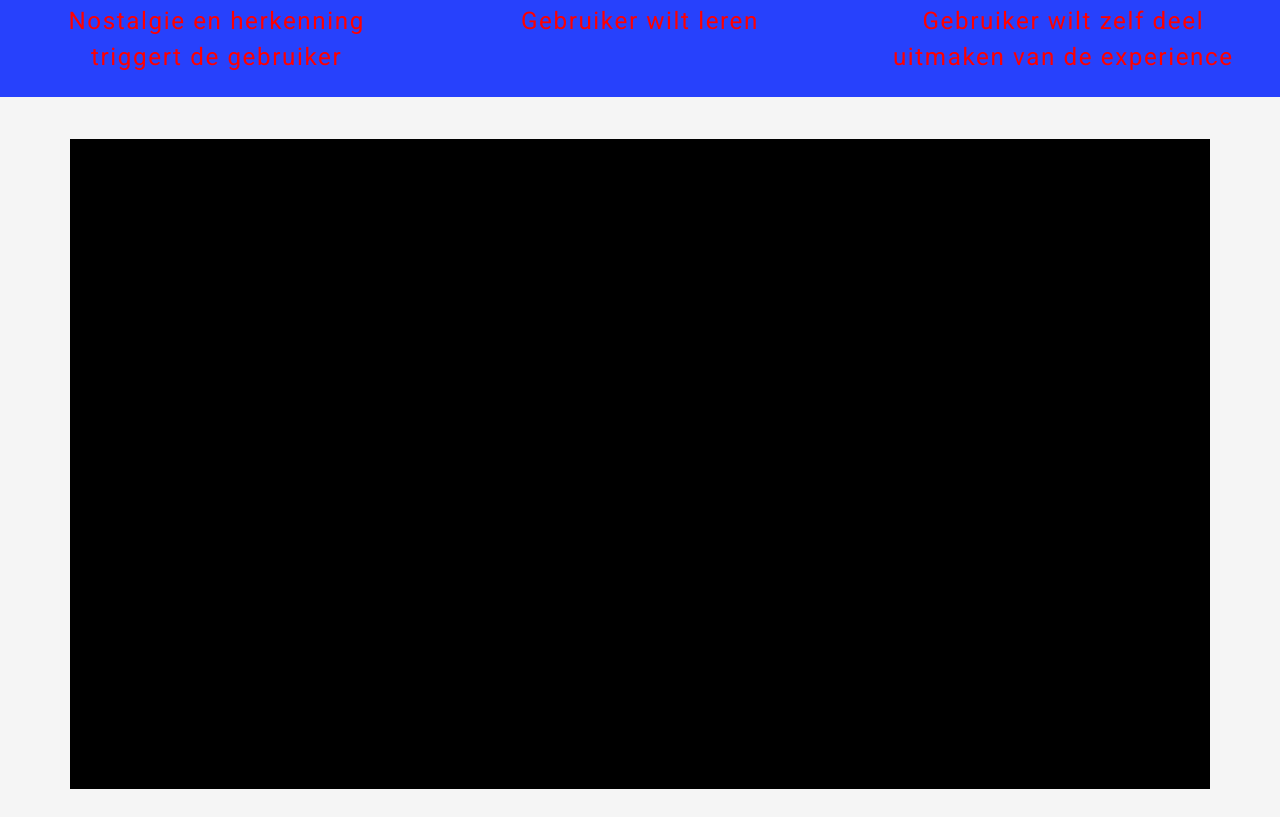
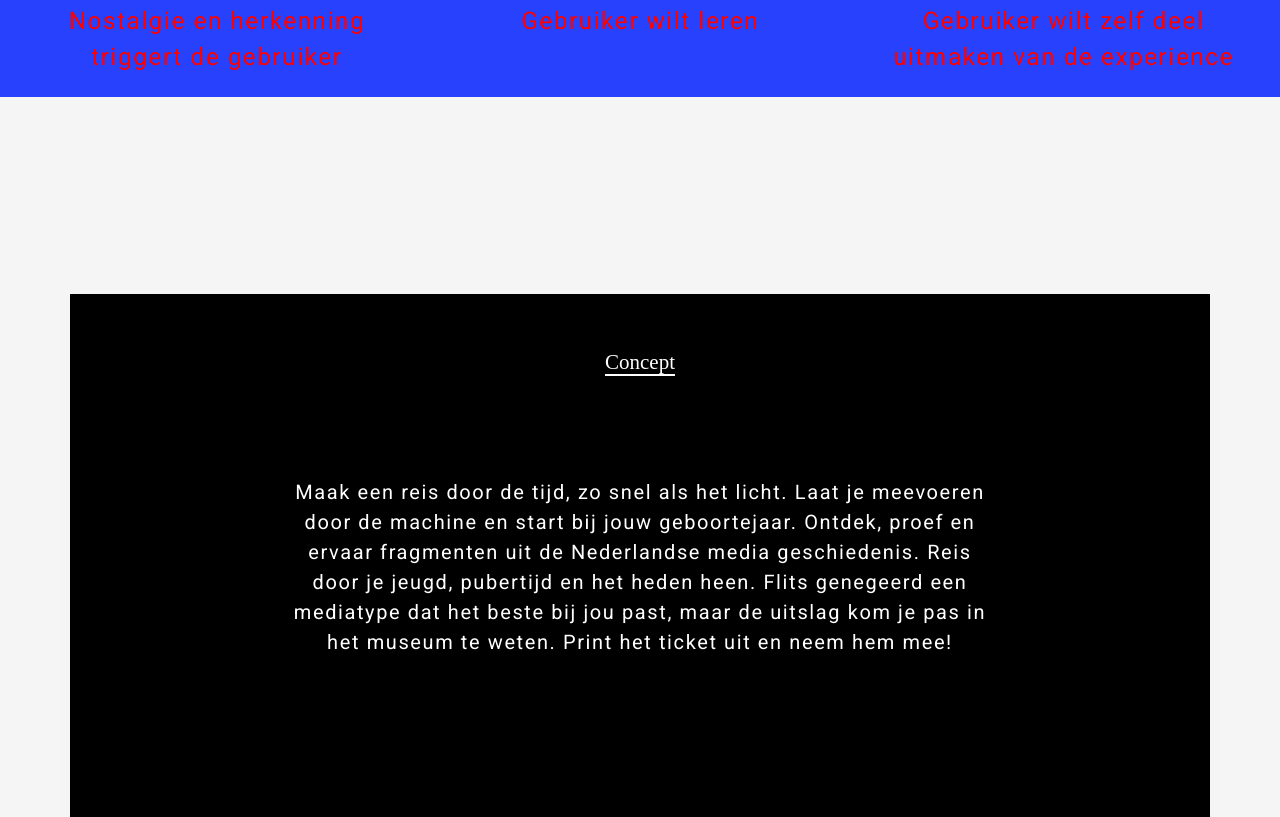
Before and after one commit to rebp/minor-website, a website: page index.html in a window 1280 px wide. Shown: the part 4023-4840 px from the top of the page. Drawn offline with Linux system fonts and the light colour scheme; a web font is replaced by a local one.

Commit message:
added video iframe

```diff
--- a/index.html
+++ b/index.html
@@ -117,11 +117,19 @@
 
     <section class="scrollable-section section-five" data-section-title="Work" data-stellar-background-ratio="0.5">
         <div class="row">
-            <div class="col-sm-12 mt-5">
-                <div class="container custom-container3 pt-3">
-
+            <div class="col-sm-12" style="margin-top:15%;">
+                <div class="container custom-container3 pt-3 text-center">
+                    <div class="col-sm-12 text-center mb-5 mt-5">
+                        <h4 class="section-heading d-inline text-white mt-5">Concept</h4>
+                    </div>
+                    <div class="col-sm-12 col-md-8 offset-md-2">
+                        <p class="section-heading-intro d-inline left text-black font-sm text-white" style="position:relative;"> <br><br>Maak een reis door de tijd, zo snel als het licht. Laat je meevoeren door de machine en start bij jouw geboortejaar. Ontdek, proef en ervaar fragmenten uit de Nederlandse media geschiedenis. Reis door je jeugd, pubertijd
+                            en het heden heen. Flits genegeerd een mediatype dat het beste bij jou past, maar de uitslag kom je pas in het museum te weten. Print het ticket uit en neem hem mee!
+                        </p>
+                    </div>
                 </div>
             </div>
+            <iframe width="1920" height="800" src="https://www.youtube.com/embed/cMoh3YlBZrc" frameborder="0" allow="autoplay; encrypted-media" allowfullscreen></iframe>
         </div>
     </section>
 
```
